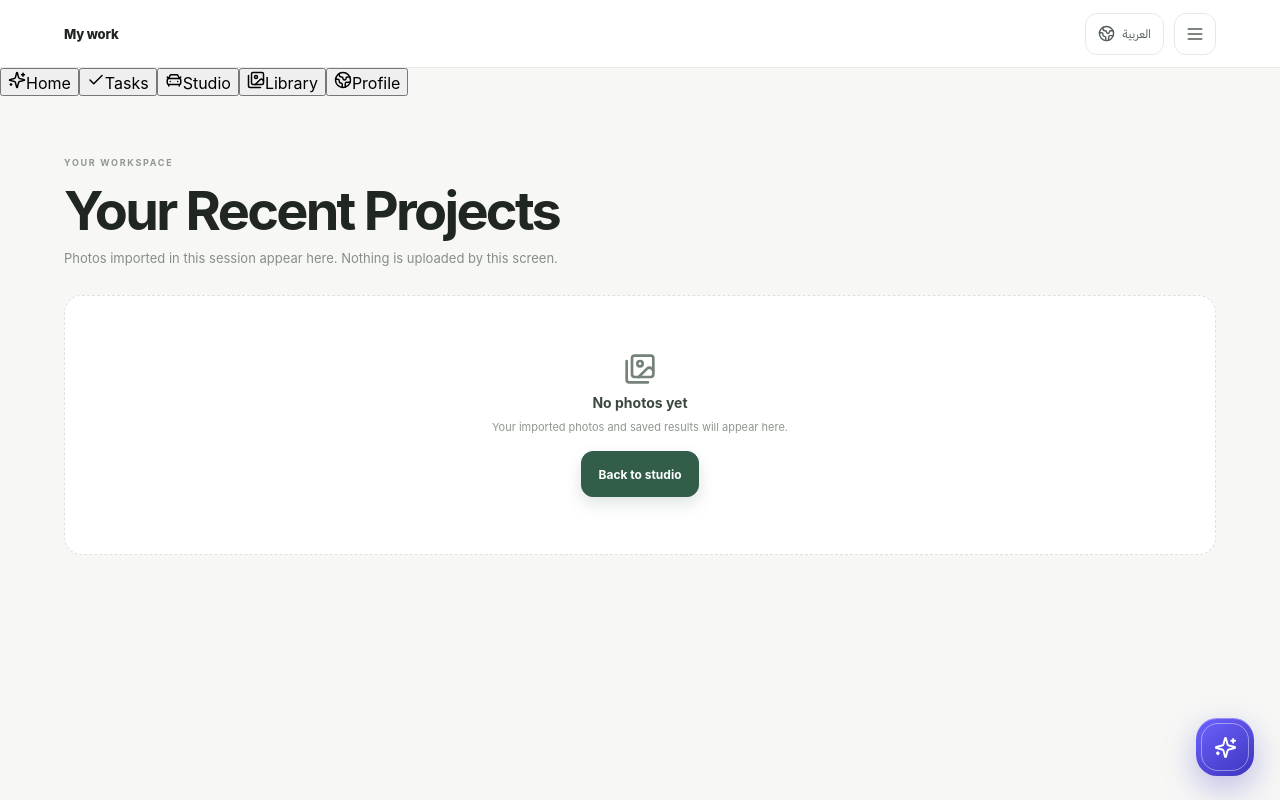
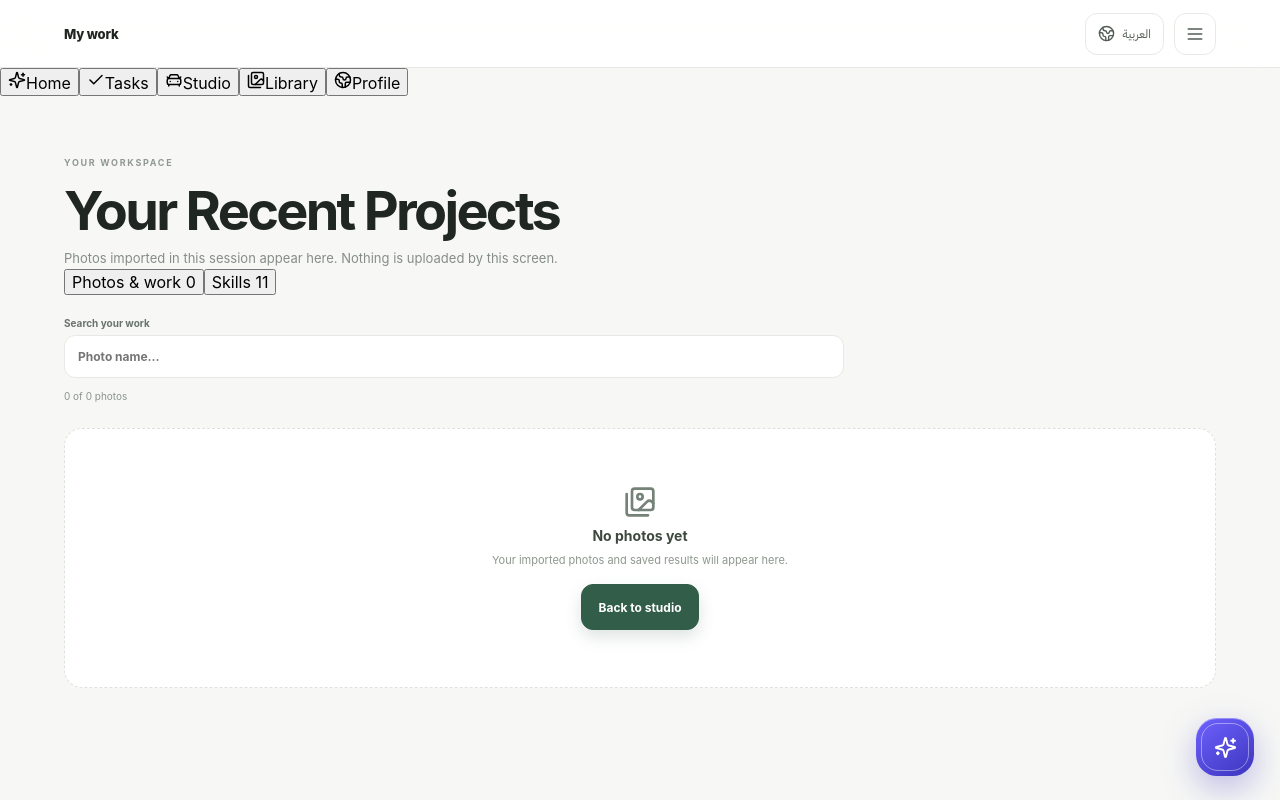
Before and after one commit to alwaleedm369-hash/MSHKUR, a React (Vite) app: page / in a window 1280 px wide. Both pictures are taken after a click on the button 1147 px from the left and 1099 px from the top of the page. Built offline with nearby package versions, Linux system fonts and the light colour scheme.

Commit message:
feat: add registry-backed skills library

```diff
--- a/src/App.tsx
+++ b/src/App.tsx
@@ -2,6 +2,7 @@ import { useEffect, useRef, useState, type ChangeEvent } from 'react';
 import { deletePhotoRecord, loadPhotoRecords, savePhotoRecord } from './photoStorage';
 import { applyAlphaRegion, getCenteredSubjectPlacement, getGroundedSubjectPlacement, inspectAlphaPlane, parseImageCommand, reviewVehicleMask } from './vehicleImageEngine.mjs';
 import { runVehicleBatch } from './vehicleBatchPipeline.mjs';
+import skillRegistry from '../skills/registry.json';
 import {
   ArrowDownToLine, ArrowLeft, ArrowRight, ArrowUpRight, Camera, CarFront, Check, ChevronDown,
   CircleHelp, Globe2, ImagePlus, Images, Menu, Play, RotateCcw,
@@ -137,6 +138,7 @@ export default function App() {
   const [taskFilter, setTaskFilter] = useState<'all' | 'active' | 'review' | 'ready' | 'failed'>('all');
   const [taskQuery, setTaskQuery] = useState('');
   const [libraryFilter, setLibraryFilter] = useState<'all' | 'results' | 'originals'>('all');
+  const [libraryView, setLibraryView] = useState<'photos' | 'skills'>('photos');
   const [libraryQuery, setLibraryQuery] = useState('');
   const [activeId, setActiveId] = useState<string | null>(null);
   const [background, setBackground] = useState<'white' | 'transparent'>('white');
@@ -175,6 +177,7 @@ export default function App() {
     const matchesFilter = libraryFilter === 'all' || (libraryFilter === 'results' && Boolean(photo.processedBlob)) || (libraryFilter === 'originals' && !photo.processedBlob);
     return matchesQuery && matchesFilter;
   });
+  const filteredSkills = skillRegistry.filter(skill => `${skill.name} ${skill.description} ${skill.category}`.toLocaleLowerCase().includes(libraryQuery.trim().toLocaleLowerCase()));
 
   useEffect(() => {
     localStorage.setItem('mshkur.locale', locale);
@@ -655,14 +658,25 @@ export default function App() {
         </section>}
 
         {screen === 'library' && <section className="secondary-screen"><span className="eyebrow">YOUR WORKSPACE</span><h1>{t('libraryTitle')}</h1><p>{t('libraryHint')}</p>
-          {photos.length > 0 && <div className="task-tools library-tools">
-            <label className="workspace-search"><span>{isArabic ? 'ابحث في أعمالك' : 'Search your work'}</span><input type="search" value={libraryQuery} onChange={event => setLibraryQuery(event.target.value)} placeholder={isArabic ? 'اسم الصورة…' : 'Photo name…'}/></label>
-            <div className="workspace-filters" role="group" aria-label={isArabic ? 'تصفية الأعمال' : 'Filter library'}>
-              {([{id:'all',ar:'الكل',en:'All'},{id:'results',ar:'نتائج معالجة',en:'With results'},{id:'originals',ar:'أصلية فقط',en:'Originals only'}] as const).map(filter => <button key={filter.id} className={libraryFilter===filter.id?'selected':''} aria-pressed={libraryFilter===filter.id} onClick={() => setLibraryFilter(filter.id)}>{isArabic?filter.ar:filter.en}</button>)}
+          <div className="library-tabs" role="tablist" aria-label={isArabic ? 'أقسام المكتبة' : 'Library sections'}>
+            <button type="button" role="tab" aria-selected={libraryView === 'photos'} className={libraryView === 'photos' ? 'selected' : ''} onClick={() => { setLibraryView('photos'); setLibraryQuery(''); }}>{isArabic ? 'الصور والأعمال' : 'Photos & work'} <span>{photos.length}</span></button>
+            <button type="button" role="tab" aria-selected={libraryView === 'skills'} className={libraryView === 'skills' ? 'selected' : ''} onClick={() => { setLibraryView('skills'); setLibraryQuery(''); }}>{isArabic ? 'المهارات' : 'Skills'} <span>{skillRegistry.length}</span></button>
+          </div>
+          {libraryView === 'photos' && <>
+            <div className="task-tools library-tools">
+              <label className="workspace-search"><span>{isArabic ? 'ابحث في أعمالك' : 'Search your work'}</span><input type="search" value={libraryQuery} onChange={event => setLibraryQuery(event.target.value)} placeholder={isArabic ? 'اسم الصورة…' : 'Photo name…'}/></label>
+              {photos.length > 0 && <div className="workspace-filters" role="group" aria-label={isArabic ? 'تصفية الأعمال' : 'Filter library'}>
+                {([{id:'all',ar:'الكل',en:'All'},{id:'results',ar:'نتائج معالجة',en:'With results'},{id:'originals',ar:'أصلية فقط',en:'Originals only'}] as const).map(filter => <button key={filter.id} type="button" className={libraryFilter===filter.id?'selected':''} aria-pressed={libraryFilter===filter.id} onClick={() => setLibraryFilter(filter.id)}>{isArabic?filter.ar:filter.en}</button>)}
+              </div>}
+              <small className="library-count">{isArabic ? `${filteredLibrary.length} من ${photos.length} صورة` : `${filteredLibrary.length} of ${photos.length} photos`}</small>
             </div>
-            <small className="library-count">{isArabic ? `${filteredLibrary.length} من ${photos.length} صورة` : `${filteredLibrary.length} of ${photos.length} photos`}</small>
-          </div>}
-          {filteredLibrary.length ? <div className="library-grid">{filteredLibrary.map(photo => <button className="library-item" key={photo.id} onClick={() => {setResultUrl(photo.processedUrl ?? null);setBackground(photo.processedBackground ?? 'white');setActiveId(photo.id);goTo('studio')}}><img src={photo.processedUrl || photo.url} alt={photo.file.name}/><span>{photo.file.name}</span><small>{photo.processedBlob ? (isArabic ? 'توجد نتيجة معالجة' : 'Processed result available') : (isArabic ? 'الصورة الأصلية' : 'Original image')}</small></button>)}</div> : photos.length ? <div className="empty-state"><Images size={30}/><strong>{isArabic ? 'لا توجد عناصر مطابقة' : 'No matching items'}</strong><p>{isArabic ? 'جرّب تغيير البحث أو التصفية.' : 'Try changing your search or filter.'}</p></div> : <div className="empty-state"><Images size={32}/><strong>{t('noPhotos')}</strong><p>{t('noPhotosHint')}</p><button className="button-primary" onClick={() => goTo('studio')}>{t('back')}</button></div>}
+            {filteredLibrary.length ? <div className="library-grid">{filteredLibrary.map(photo => <button className="library-item" key={photo.id} onClick={() => {setResultUrl(photo.processedUrl ?? null);setBackground(photo.processedBackground ?? 'white');setActiveId(photo.id);goTo('studio')}}><img src={photo.processedUrl || photo.url} alt={photo.file.name}/><span>{photo.file.name}</span><small>{photo.processedBlob ? (isArabic ? 'توجد نتيجة معالجة' : 'Processed result available') : (isArabic ? 'الصورة الأصلية' : 'Original image')}</small></button>)}</div> : photos.length ? <div className="empty-state"><Images size={30}/><strong>{isArabic ? 'لا توجد عناصر مطابقة' : 'No matching items'}</strong><p>{isArabic ? 'جرّب تغيير البحث أو التصفية.' : 'Try changing your search or filter.'}</p></div> : <div className="empty-state"><Images size={32}/><strong>{t('noPhotos')}</strong><p>{t('noPhotosHint')}</p><button className="button-primary" onClick={() => goTo('studio')}>{t('back')}</button></div>}
+          </>}
+          {libraryView === 'skills' && <>
+            <div className="task-tools library-tools"><label className="workspace-search"><span>{isArabic ? 'ابحث في المهارات' : 'Search skills'}</span><input type="search" value={libraryQuery} onChange={event => setLibraryQuery(event.target.value)} placeholder={isArabic ? 'اسم المهارة أو وصفها…' : 'Skill name or description…'}/></label><small className="library-count">{isArabic ? `${filteredSkills.length} من ${skillRegistry.length} مهارة مسجلة` : `${filteredSkills.length} of ${skillRegistry.length} registered skills`}</small></div>
+            <div className="skill-library-list">{filteredSkills.length ? filteredSkills.map(skill => <article className="skill-library-item" key={skill.id}><div className="skill-library-main"><span className="skill-category">{isArabic ? (skill.category === 'image' ? 'الصور' : skill.category === 'cars' ? 'السيارات' : skill.category === 'quality' ? 'الجودة' : 'الهندسة والتشغيل') : skill.category}</span><strong>{skill.name}</strong><p>{skill.description}</p><small>v{skill.version} · {skill.input} → {skill.output}</small></div><span className="skill-registry-status">{isArabic ? 'تعريف مسجل' : 'Registered'}</span></article>) : <div className="empty-state"><strong>{isArabic ? 'لا توجد مهارات مطابقة' : 'No matching skills'}</strong><p>{isArabic ? 'جرّب كلمة بحث أخرى.' : 'Try another search term.'}</p></div>}</div>
+            <div className="profile-note"><CircleHelp size={16}/>{isArabic ? 'هذه قائمة تعريفات من سجل المشروع. عرضها لا يعني أن لكل مهارة زر تشغيل أو أن جميعها موصولة ومختبرة من هذه الشاشة.' : 'This catalogue is read from the project registry. Listing a skill does not mean it can be launched here or that every entry is connected and tested.'}</div>
+          </>}
         </section>}
 
         {screen === 'team' && <section className="secondary-screen"><span className="eyebrow">MSHKUR AIBG ASSISTANTS</span><h1>{t('teamTitle')}</h1><p>{t('teamHint')}</p>
```
